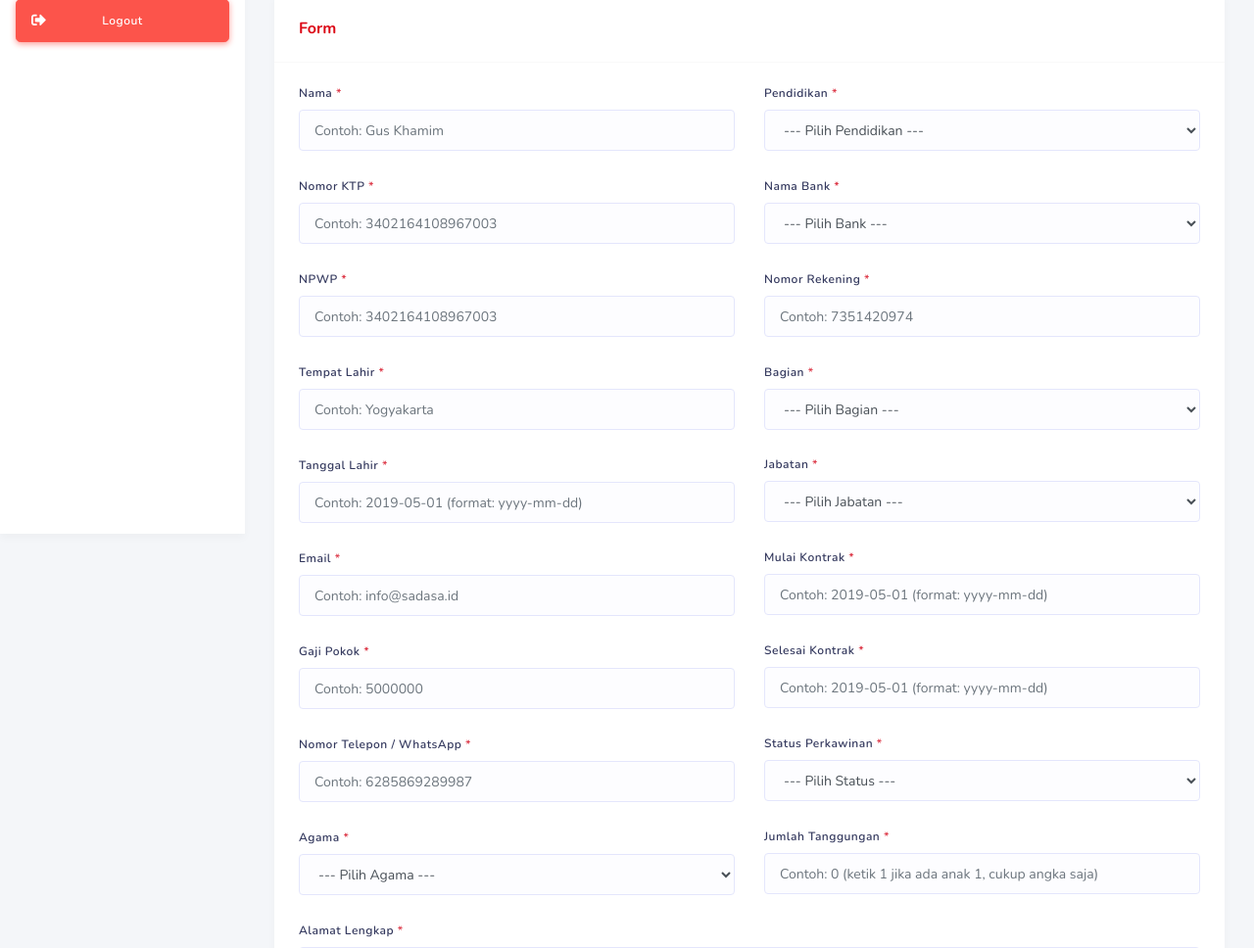
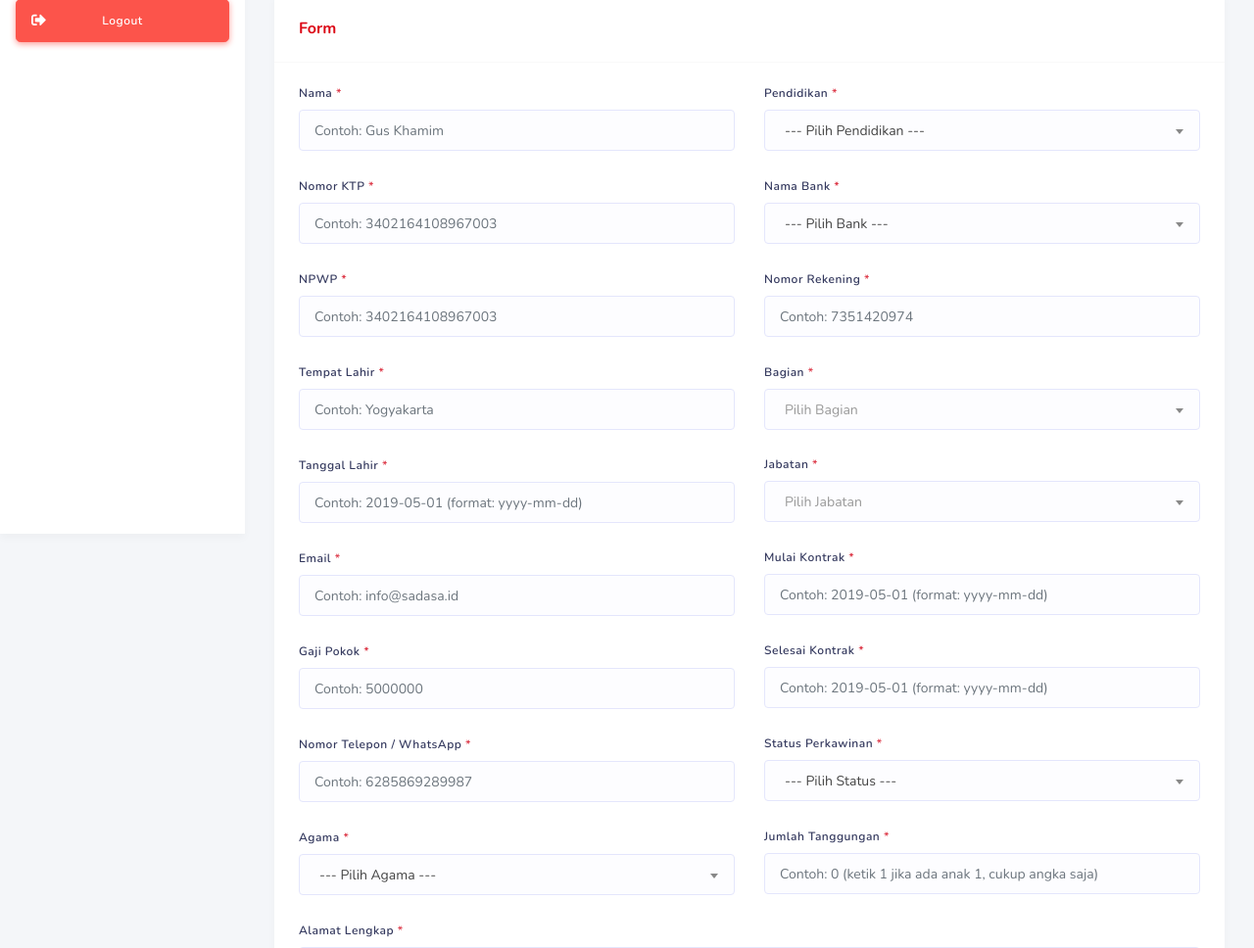
Before and after one commit to amimhayden22/Sistem-Informasi-SDM-Skripsi, a Laravel app: template resources/views/employees/create.blade.php in a window 1280 px wide. Shown: the part 255-1223 px from the top of the page at 98% size. Run offline with Laravel 8, Linux system fonts and the light colour scheme; the template is opened without the code that fills it, so the values that code supplies are empty; some libraries are stand-ins or nearby versions.

Commit message:
update code

```diff
--- a/app/Http/Controllers/TransactionController.php
+++ b/app/Http/Controllers/TransactionController.php
@@ -237,7 +237,7 @@ class TransactionController extends Controller
 
             if ($updateTransaction->status === 'Sedang Proses') {
 
-                if ($updateTransaction->employee->part->name === 'Web Developer' || $updateTransaction->employee->part->name === 'General Affair'){
+                if ($updateTransaction->employee->part->name === 'Web Developer' || $updateTransaction->employee->part->name === 'General Affair' || $updateTransaction->employee->part->name === 'IT'){
                     $checkDirector = Employee::whereHas('position', function($query){
                         $query->where('positions.name', 'Chief Executive Officer');
                     })->first();
--- a/resources/views/employees/create.blade.php
+++ b/resources/views/employees/create.blade.php
@@ -305,7 +305,7 @@ Form Tambah Karyawan
                                             <select class="form-control @error('position_id') is-invalid @enderror position_id select2" name="position_id" value="{{ old('position_id') }}" required autocomplete="position_id" id="position_id">
                                                 <option value="" disabled selected>--- Pilih Jabatan ---</option>
                                                 @foreach ($positions as $position)
-                                                    <option value="{{ $position->id }}" {{ old('position_id') == $position->id ? 'selected' : '' }}>{{$position->name}}</option>
+                                                    <option value="{{ $position->id }}" {{ old('position_id') == $position->id ? 'selected' : '' }}>{{$position->name}} ({{ $position->part->name }})</option>
                                                 @endforeach
                                             </select>
                                             @if (count($errors) > 0)
@@ -487,6 +487,24 @@ Form Tambah Karyawan
     // Inisialisasi elemen tanggal yang sama
     var datepickerElements = ["#date_of_birth", "#start_contract", "#end_of_contract"];
 
+    // Menerapkan select2 pada elemen part_id
+    $(".partName").select2({
+        placeholder: "Pilih Bagian",
+        allowClear: true
+    });
+
+    // Menerapkan select2 pada elemen position_id
+    $(".position_id").select2({
+        placeholder: "Pilih Jabatan",
+        allowClear: true
+    });
+
+    $("#bank").select2()
+    $("#religion").select2()
+    $("#education").select2()
+    $("#marital_status").select2()
+
+
     // Menerapkan datepicker pada semua elemen tanggal yang sama
     datepickerElements.forEach(function(element) {
         $(element).datepicker({
```
